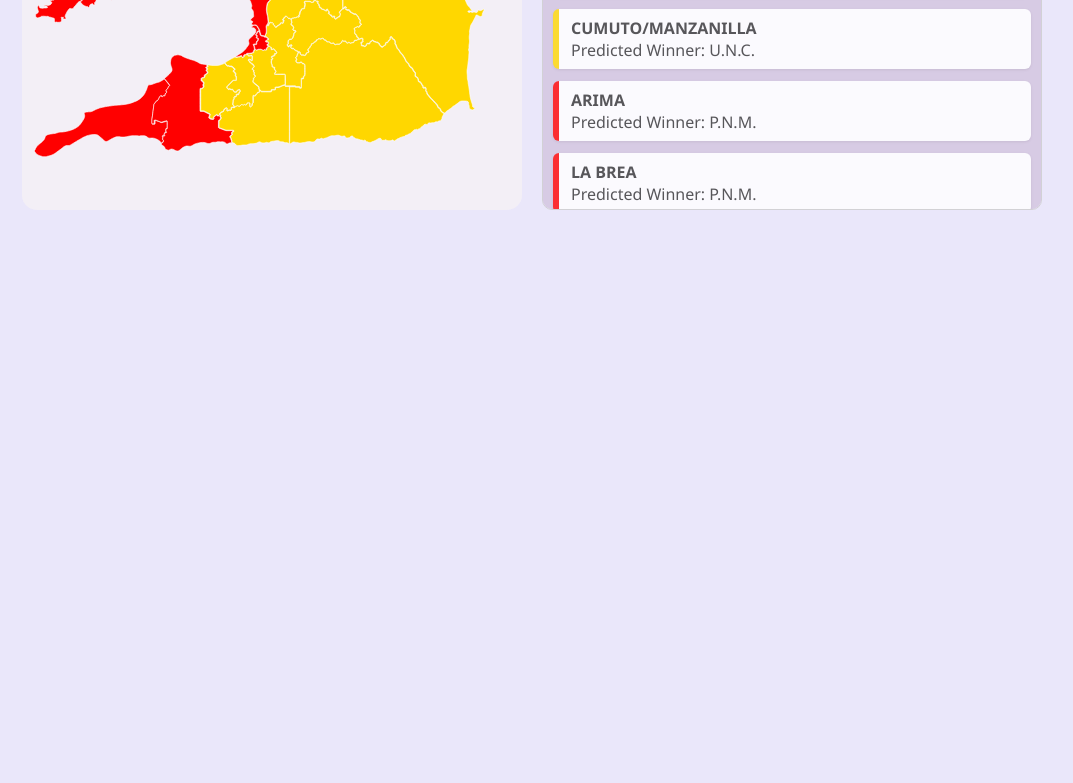
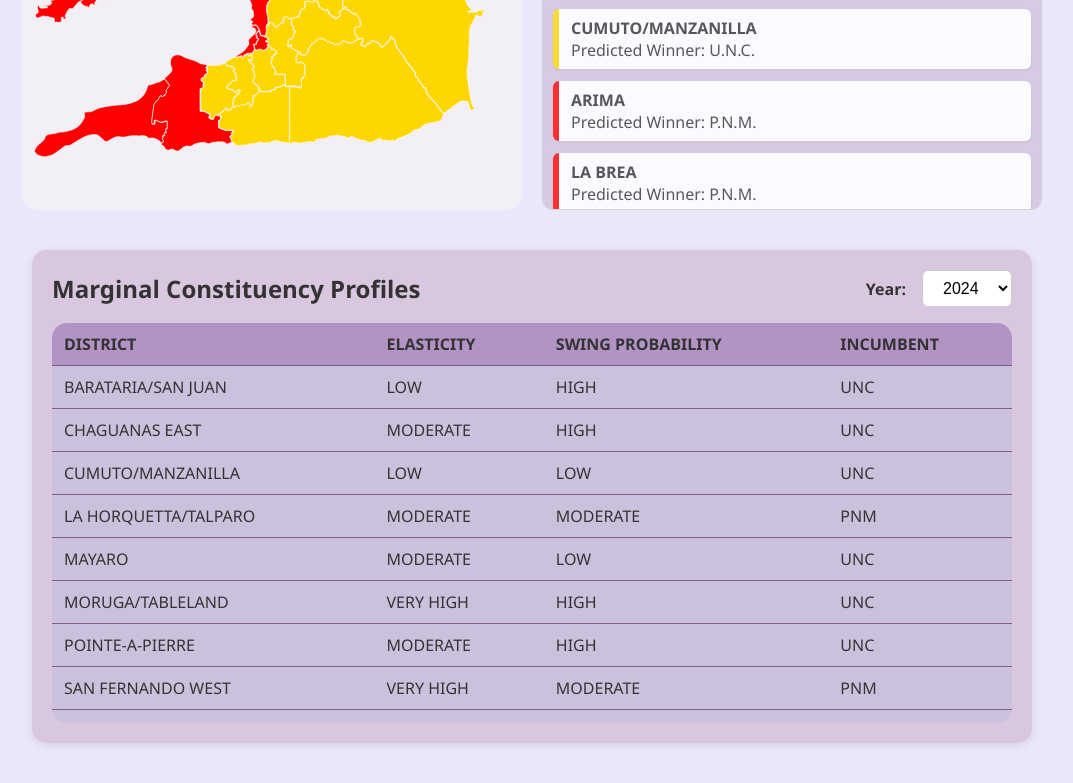
Before and after one commit to CorporaCorporate/COMP-3610-Project, a plain HTML site: page Visualisation/index.html in a window 1280 px wide. Shown: the part 539-1322 px from the top of the page, without its empty margins (108-1181 px from the left). Before the commit the page ends 800 px from the top, so only its background shows below. Drawn offline with nearby package versions, Linux system fonts and the light colour scheme.

Commit message:
changes webpage, constituency profile info

```diff
--- a/Visualisation/boundaries.js
+++ b/Visualisation/boundaries.js
@@ -149,6 +149,7 @@ d3.json("constituency_leaning_predictions.json").then(function(predictions) {
         card.innerHTML = `<strong>${name}</strong><br>Predicted Winner: ${predicted}`;
 
         listContainer.appendChild(card);
+
 });
 
     }).catch(function(error) {
@@ -158,6 +159,85 @@ d3.json("constituency_leaning_predictions.json").then(function(predictions) {
     console.error("Error loading constituency predictions:", error);
 });
 
+document.addEventListener("DOMContentLoaded", function () {
+    Papa.parse("/csvs/tt_constituency_elasticity.csv", {
+      download: true,
+      header: true,
+      complete: function (results) {
+        const allData = results.data;
+        const yearSelector = document.getElementById("yearSelector");
+        const container = document.getElementById("constituencyTableContainer");
+
+        // Get unique years
+        const uniqueYears = [...new Set(allData.map(row => row.YEAR).filter(Boolean))];
+        uniqueYears.sort();
+
+        // Populate dropdown
+        uniqueYears.forEach(year => {
+          const option = document.createElement("option");
+          option.value = year;
+          option.textContent = year;
+          yearSelector.appendChild(option);
+        });
+
+        // Listen for dropdown changes
+        yearSelector.addEventListener("change", () => {
+          const selectedYear = yearSelector.value;
+          const filteredData = allData.filter(row => row.YEAR === selectedYear);
+          renderTable(filteredData);
+        });
+
+        // Initial render for most recent year
+        if (uniqueYears.length > 0) {
+          const latestYear = uniqueYears[uniqueYears.length - 1];
+          yearSelector.value = latestYear;
+          const initialData = allData.filter(row => row.YEAR === latestYear);
+          renderTable(initialData);
+        }
+
+        function renderTable(data) {
+          container.innerHTML = ""; // Clear previous content
+          if (data.length === 0) return;
+
+          const table = document.createElement("table");
+
+          // Table header
+          const thead = document.createElement("thead");
+          const headerRow = document.createElement("tr");
+          Object.keys(data[0]).forEach(key => {
+            if (key !== "YEAR") {
+              const th = document.createElement("th");
+              th.textContent = key === "SWING_PROB" ? "SWING PROBABILITY" : key;
+              headerRow.appendChild(th);
+            }
+          });
+          thead.appendChild(headerRow);
+          table.appendChild(thead);
+
+          // Table body
+          const tbody = document.createElement("tbody");
+          data.forEach(row => {
+            const tr = document.createElement("tr");
+            Object.entries(row).forEach(([key, value]) => {
+              if (key !== "YEAR") {
+                const td = document.createElement("td");
+                if (key === "INCUMBENT") {
+                  td.textContent = value === "1" ? "PNM" : value === "0" ? "UNC" : value;
+                } else {
+                  td.textContent = value;
+                }
+                tr.appendChild(td);
+              }
+            });
+            tbody.appendChild(tr);
+          });
+
+          table.appendChild(tbody);
+          container.appendChild(table);
+        }
+      }
+    });
+  });
 // Resizing logic to keep the map responsive
 window.addEventListener("resize", () => {
     const container = document.getElementById("svgWrapper");
@@ -167,7 +247,7 @@ window.addEventListener("resize", () => {
     const adjustedWidth = newWidth - padding * 2;
     const adjustedHeight = newHeight - padding * 2;
 
-    const projection = d3.geoMercator().fitSize([adjustedWidth, adjustedHeight], { type: "FeatureCollection", features });
+    const projection = d3.geoMercator().fitSize([adjustedWidth, adjustedHeight], { type: "FeatureCollection", feature });
     const path = d3.geoPath().projection(projection);
 
     mapGroup.selectAll("path")
--- a/Visualisation/index.html
+++ b/Visualisation/index.html
@@ -5,6 +5,7 @@
     <meta name="viewport" content="width=device-width, initial-scale=1.0">
     <title>Constituency Map</title>
     <script src="https://d3js.org/d3.v7.min.js"></script>
+    <script src="https://cdnjs.cloudflare.com/ajax/libs/PapaParse/5.4.1/papaparse.min.js"></script>
     <link rel="stylesheet" href="map.css">
   </head>
 <body>
@@ -44,6 +45,18 @@
     </div>
   </div>
 
+  <div id="profileDataSection">
+    <div class="flex-header space-between">
+      <h2 style="margin: 0;">Marginal Constituency Profiles</h2>
+      <div class="dropdown-wrapper">
+        <label for="yearSelector"><strong>Year:</strong></label>
+        <select id="yearSelector"></select>
+      </div>
+    </div>
+
+    <div id="constituencyTableContainer" class="scrollable-table"></div>
+  </div>
+
   <!-- boundaries.js script -->
   <script src="boundaries.js"></script>
 </body>
--- a/Visualisation/map.css
+++ b/Visualisation/map.css
@@ -200,3 +200,59 @@
     font-weight: bold;
     margin: 0 8px;
   }
+
+  #profileDataSection {
+    margin: 40px auto;
+    max-width: 1000px;
+    background-color: #d2b8d5b4;
+    padding: 20px;
+    border-radius: 15px;
+    box-shadow: 0 2px 8px rgba(0, 0, 0, 0.1);
+  }
+
+  .scrollable-table {
+    overflow-x: auto;
+    max-height: 400px;
+  }
+
+  .scrollable-table table {
+    width: 100%;
+    border-collapse: collapse;
+    background: rgb(203, 193, 220);
+    border-radius: 10px;
+    overflow: hidden;
+  }
+
+  .scrollable-table th, .scrollable-table td {
+    padding: 10px 12px;
+    border-bottom: 1px solid #7f5e8e;
+    text-align: left;
+  }
+
+  .scrollable-table th {
+    background-color: #b193c4;
+    font-weight: bold;
+    border-radius: 0px;
+  }
+
+  .flex-header {
+    display: flex;
+    align-items: center;
+    gap: 1rem;
+    flex-wrap: wrap;
+  }
+
+  .flex-header.space-between {
+    display: flex;
+    justify-content: space-between;
+    align-items: center;
+    flex-wrap: wrap;
+    margin-bottom: 1rem;
+  }
+
+  /* Optional: spacing for label + dropdown */
+  .dropdown-wrapper {
+    display: flex;
+    align-items: center;
+    gap: 1rem;
+  }
--- /dev/null
+++ b/constituency_leaning_predictions.json
@@ -0,0 +1 @@
+{"ARIMA":"P.N.M.","AROUCA\/MALONEY":"P.N.M.","BARATARIA\/SAN JUAN":"P.N.M.","CARONI CENTRAL":"U.N.C.","CARONI EAST":"U.N.C.","CHAGUANAS EAST":"U.N.C.","CHAGUANAS WEST":"U.N.C.","COUVA NORTH":"U.N.C.","COUVA SOUTH":"U.N.C.","CUMUTO\/MANZANILLA":"U.N.C.","D'ABADIE\/O'MEARA":"P.N.M.","DIEGO MARTIN CENTRAL":"P.N.M.","DIEGO MARTIN NORTH\/EAST":"P.N.M.","DIEGO MARTIN WEST":"P.N.M.","FYZABAD":"U.N.C.","LA BREA":"P.N.M.","LA HORQUETTA\/TALPARO":"U.N.C.","LAVENTILLE EAST\/MORVANT":"P.N.M.","LAVENTILLE WEST":"P.N.M.","LOPINOT\/BON AIR WEST":"P.N.M.","MAYARO":"U.N.C.","MORUGA\/TABLELAND":"U.N.C.","NAPARIMA":"U.N.C.","OROPOUCHE EAST":"U.N.C.","OROPOUCHE WEST":"U.N.C.","POINT FORTIN":"P.N.M.","POINTE-A-PIERRE":"P.N.M.","PORT-OF-SPAIN NORTH\/ST. ANN'S WEST":"P.N.M.","PORT-OF-SPAIN SOUTH":"P.N.M.","PRINCES TOWN":"U.N.C.","SAN FERNANDO EAST":"P.N.M.","SAN FERNANDO WEST":"P.N.M.","SIPARIA":"U.N.C.","ST. ANN'S EAST":"P.N.M.","ST. AUGUSTINE":"U.N.C.","ST. JOSEPH":"U.N.C.","TABAQUITE":"U.N.C.","TOBAGO EAST":"P.N.M.","TOBAGO WEST":"P.N.M.","TOCO\/SANGRE GRANDE":"U.N.C.","TUNAPUNA":"U.N.C."}
--- /dev/null
+++ b/csvs/tt_constituency_elasticity.csv
@@ -0,0 +1,61 @@
+DISTRICT,YEAR,ELASTICITY,SWING_PROB,INCUMBENT
+BARATARIA/SAN JUAN,2024,LOW,HIGH,0
+CHAGUANAS EAST,2024,MODERATE,HIGH,0
+CUMUTO/MANZANILLA,2024,LOW,LOW,0
+LA HORQUETTA/TALPARO,2024,MODERATE,MODERATE,1
+MAYARO,2024,MODERATE,LOW,0
+MORUGA/TABLELAND,2024,VERY HIGH,HIGH,0
+POINTE-A-PIERRE,2024,MODERATE,HIGH,0
+SAN FERNANDO WEST,2024,VERY HIGH,MODERATE,1
+ST. JOSEPH,2024,LOW,VERY HIGH,1
+TOBAGO EAST,2024,VERY HIGH,HIGH,1
+TOCO/SANGRE GRANDE,2024,MODERATE,LOW,1
+TUNAPUNA,2024,LOW,MODERATE,1
+BARATARIA/SAN JUAN,2020,LOW,VERY HIGH,0
+CHAGUANAS EAST,2020,MODERATE,HIGH,0
+CUMUTO/MANZANILLA,2020,LOW,LOW,0
+LA HORQUETTA/TALPARO,2020,MODERATE,LOW,1
+MAYARO,2020,MODERATE,MODERATE,0
+MORUGA/TABLELAND,2020,VERY HIGH,VERY HIGH,1
+POINTE-A-PIERRE,2020,MODERATE,HIGH,0
+SAN FERNANDO WEST,2020,VERY HIGH,LOW,1
+ST. JOSEPH,2020,LOW,HIGH,1
+TOBAGO EAST,2020,VERY HIGH,VERY LOW,1
+TOCO/SANGRE GRANDE,2020,MODERATE,LOW,1
+TUNAPUNA,2020,LOW,LOW,1
+BARATARIA/SAN JUAN,2015,LOW,VERY LOW,0
+CHAGUANAS EAST,2015,MODERATE,VERY LOW,0
+CUMUTO/MANZANILLA,2015,LOW,VERY LOW,0
+LA HORQUETTA/TALPARO,2015,MODERATE,HIGH,0
+MAYARO,2015,MODERATE,VERY LOW,0
+MORUGA/TABLELAND,2015,VERY HIGH,VERY HIGH,0
+POINTE-A-PIERRE,2015,MODERATE,VERY LOW,0
+SAN FERNANDO WEST,2015,VERY LOW,HIGH,0
+ST. JOSEPH,2015,LOW,LOW,0
+TOBAGO EAST,2015,VERY HIGH,LOW,0
+TOCO/SANGRE GRANDE,2015,MODERATE,VERY HIGH,0
+TUNAPUNA,2015,LOW,MODERATE,0
+BARATARIA/SAN JUAN,2010,LOW,MODERATE,1
+CHAGUANAS EAST,2010,MODERATE,MODERATE,1
+CUMUTO/MANZANILLA,2010,LOW,VERY HIGH,0
+LA HORQUETTA/TALPARO,2010,MODERATE,VERY LOW,1
+MAYARO,2010,MODERATE,VERY HIGH,0
+MORUGA/TABLELAND,2010,VERY HIGH,VERY HIGH,1
+POINTE-A-PIERRE,2010,MODERATE,HIGH,1
+SAN FERNANDO WEST,2010,VERY HIGH,LOW,1
+ST. JOSEPH,2010,LOW,LOW,1
+TOBAGO EAST,2010,VERY HIGH,HIGH,1
+TOCO/SANGRE GRANDE,2010,MODERATE,VERY LOW,1
+TUNAPUNA,2010,LOW,VERY LOW,1
+BARATARIA/SAN JUAN,2007,LOW,HIGH,0
+CHAGUANAS EAST,2007,MODERATE,MODERATE,0
+CUMUTO/MANZANILLA,2007,LOW,VERY LOW,0
+LA HORQUETTA/TALPARO,2007,MODERATE,LOW,0
+MAYARO,2007,MODERATE,MODERATE,1
+MORUGA/TABLELAND,2007,VERY HIGH,VERY HIGH,1
+POINTE-A-PIERRE,2007,MODERATE,MODERATE,0
+SAN FERNANDO WEST,2007,LOW,VERY HIGH,1
+ST. JOSEPH,2007,MODERATE,HIGH,0
+TOBAGO EAST,2007,VERY HIGH,VERY LOW,1
+TOCO/SANGRE GRANDE,2007,MODERATE,VERY LOW,1
+TUNAPUNA,2007,LOW,VERY HIGH,1
```
Also changed, not shown: 3 other files.
